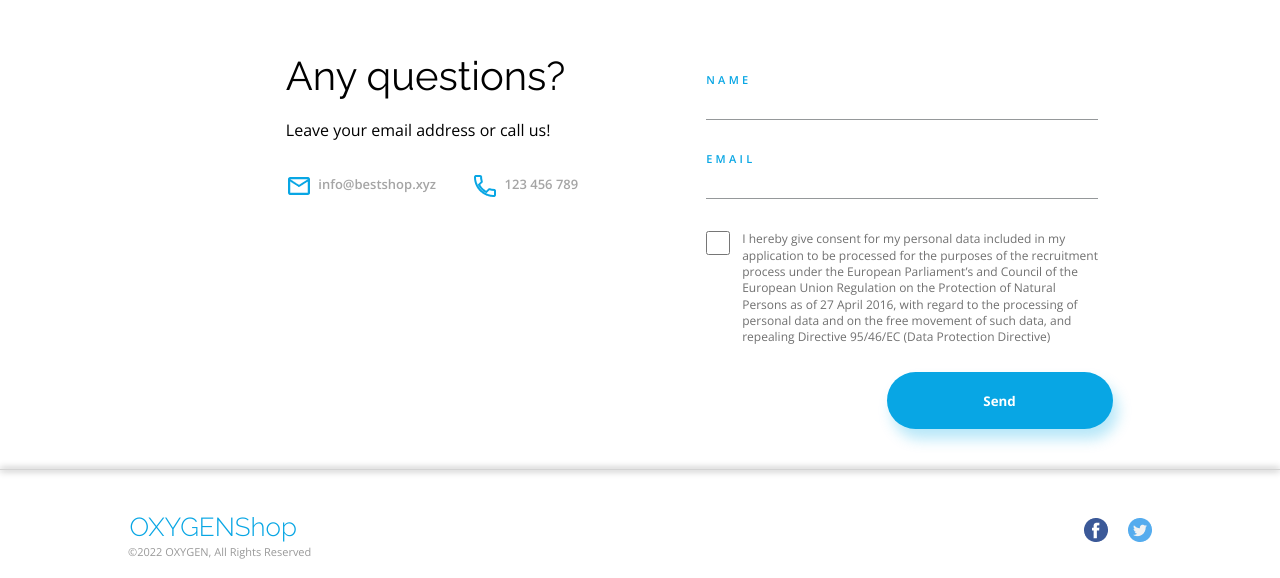
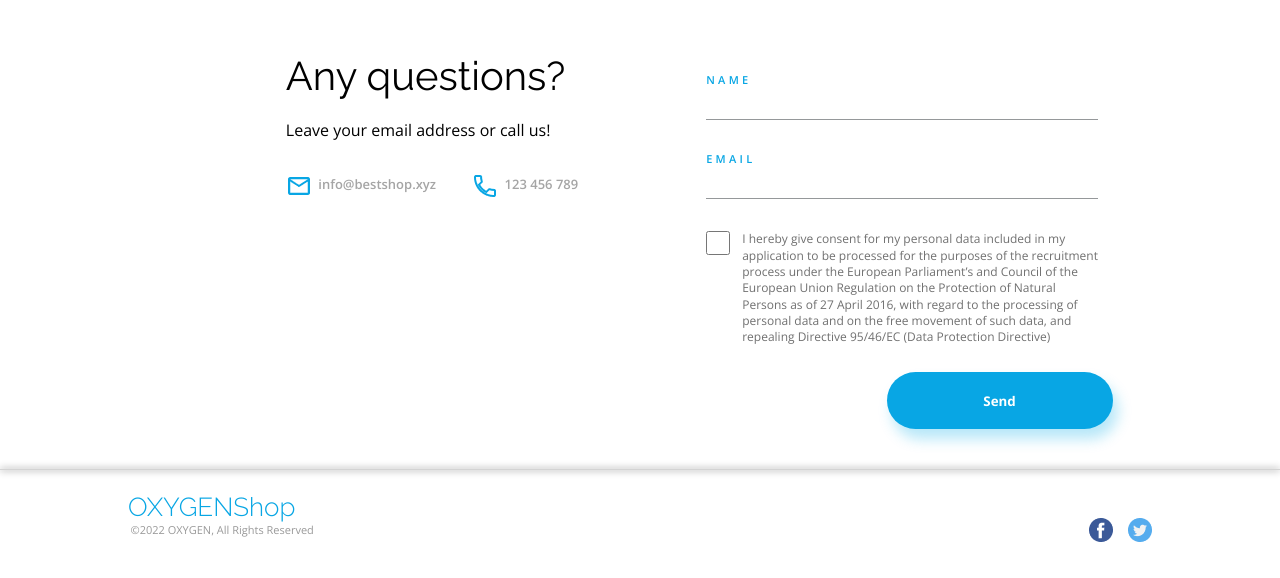
Before and after one commit to vichule/oxygenShop, a plain HTML site: page index.html in a window 1280 px wide. Shown: the part 5124-5702 px from the top of the page. Drawn offline with nearby package versions, Linux system fonts and the light colour scheme.

Commit message:
prices styles/ converter api changed

```diff
--- a/index.html
+++ b/index.html
@@ -319,13 +319,13 @@
       <footer>
         <div class="footer__container">
           <div class="footer__container_div1">
-            <p class="footer_title">OXYGENShop</p>
+            <p class="footer_title"><a href="index.html"> OXYGENShop</a></p>
             <p class="copyright">&copy;2022 OXYGEN, All Rights Reserved</p>
           </div>
 
           <div class="footer__container_div2">
-            <img src="images/Facebook.png" style="margin-right: 1em;">
-            <img src="images/Twitter.png">
+            <a href="https://www.facebook.com/" target="blank"><img src="images/Facebook.png" style="margin-right: 1em;"></a>
+            <a href="https://twitter.com/" target="blank"><img src="images/Twitter.png"></a>
           </div>
 
       </footer>
--- a/script.js
+++ b/script.js
@@ -217,7 +217,7 @@ let dropdown = false;
 
 
 		function calcCoin(initialValue,currency){
-			fetch('https://cdn.jsdelivr.net/gh/fawazahmed0/currency-api@1/latest/currencies/eur.json')
+			fetch('https://cdn.jsdelivr.net/npm/@fawazahmed0/currency-api@latest/v1/currencies/eur.json')
 			  .then((response) => response.json())
 			  .then((json) => {
 			  	let dataArray = json.eur
--- a/shopStyle.css
+++ b/shopStyle.css
@@ -343,12 +343,14 @@
         border-radius: 20px;
         margin: 2em 0em 2em 0em;
         position: relative;
+        transition: all ease 500ms;
      }
 
      .prices__container:hover{
         height: 340px;
         width: 90%;
         padding: 4em 1em 0em 1em;
+
      }
 
      .prices__container li {
@@ -601,11 +603,19 @@
     }
 
     .footer_title{
+        margin: 1em 0.5em 0em 0em;
+    }
+
+    .footer_title a{
+        text-decoration: none;
         font-family: Raleway;
         font-weight: 300;
         color: #08A6E4;
         margin: 1em 0.5em 0em 0em;
         font-size: 26px;
+        line-height: 0px;
+        letter-spacing: 0px;
+        text-align: left;
     }
 
     .copyright{
@@ -633,6 +643,13 @@
         float: right;
         margin: 3em 2em 2em 0em;
 
+    }
+
+    .footer__container_div2 a{
+        line-height: 0px;
+        letter-spacing: 0px;
+        text-align: left;
+        margin: 0;
     }
 
 
```
